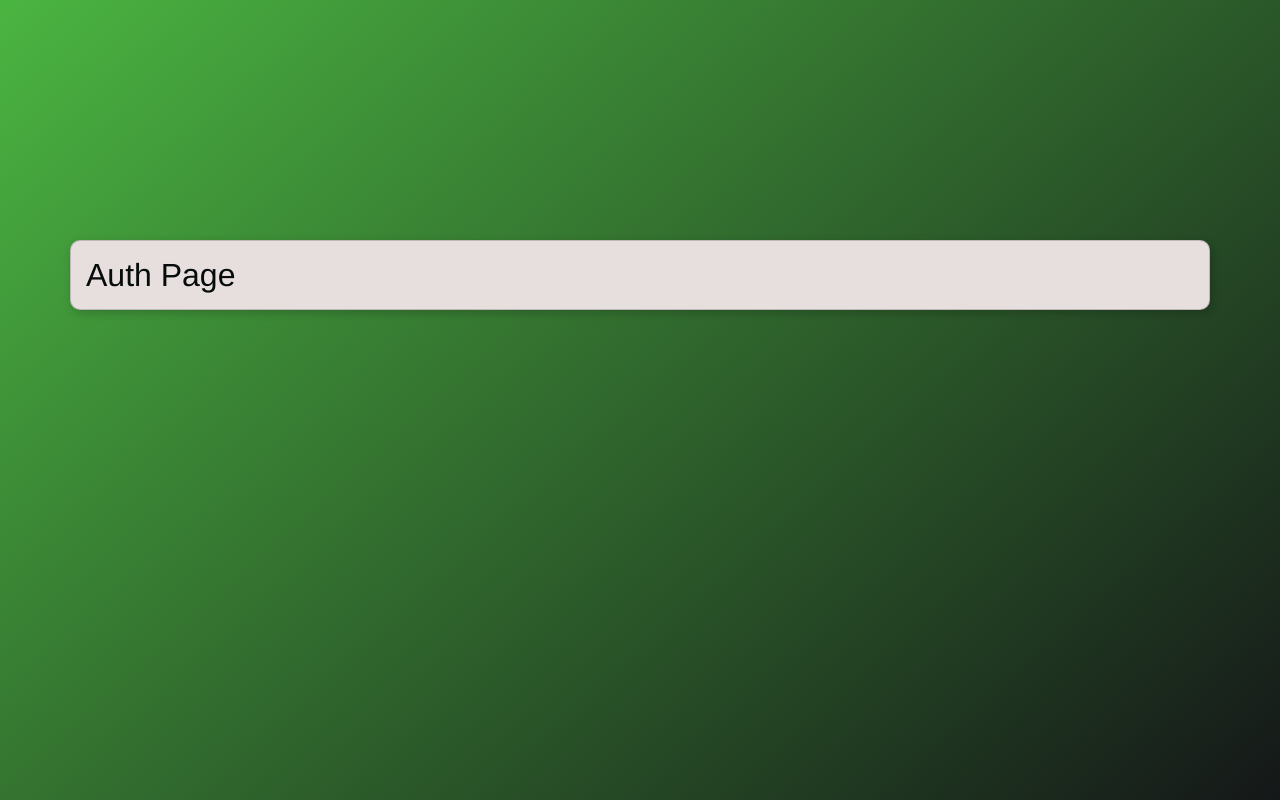
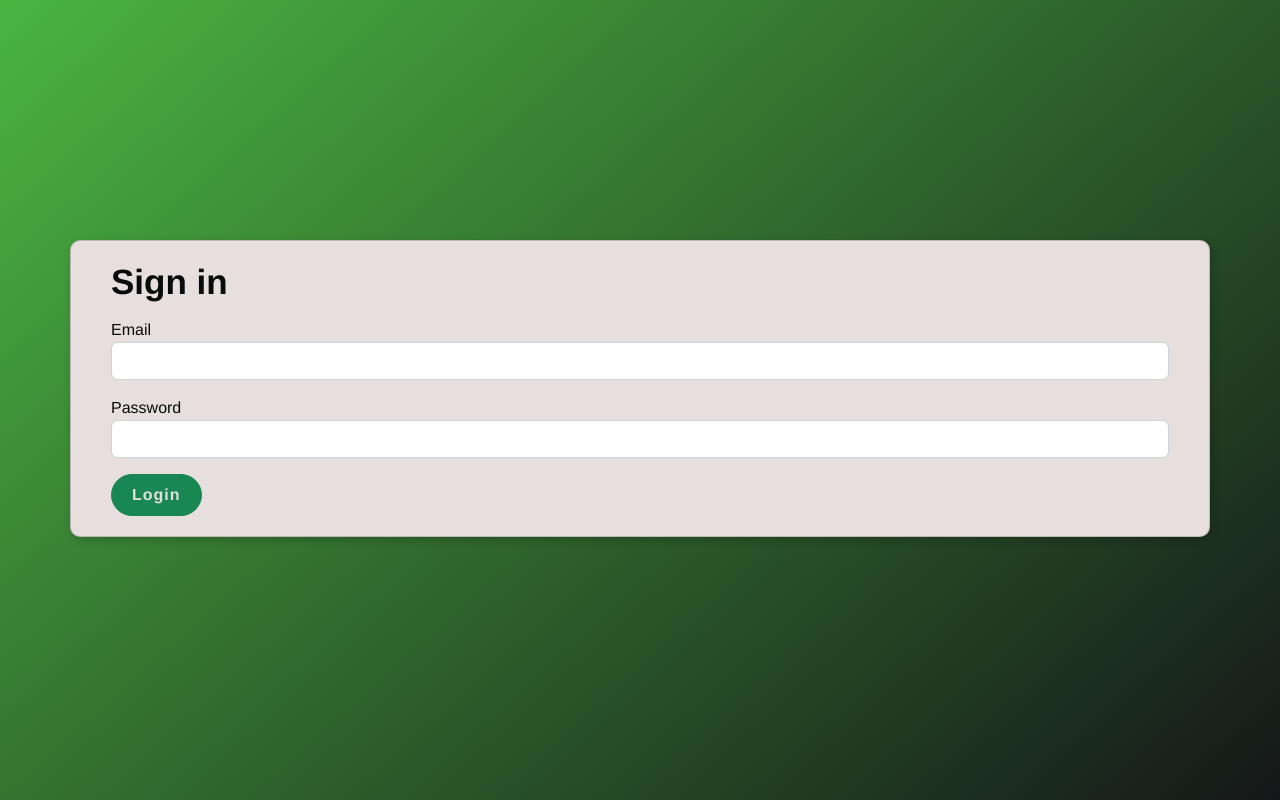
Before and after one commit to Balor1989/bank-processing-app, a Vue app: page /auth in a window 1280 px wide. Built offline with nearby package versions, Linux system fonts and the light colour scheme.

Commit message:
adds sign in styles

```diff
--- a/src/App.vue
+++ b/src/App.vue
@@ -1,6 +1,6 @@
 <template>
   <div class="container">
-    <component :is="`${layout}-layout`" />
+    <component :is="`${layout}-layout`" v-if="layout" />
   </div>
 </template>
 
@@ -24,12 +24,16 @@ export default {
 <style>
 @import "~bootstrap/dist/css/bootstrap.css";
 
+.bold {
+  font-weight: 700;
+}
+
 .container {
   padding: 40px 0;
 }
 
 .card {
-  /* overflow: hidden; */
+  overflow: hidden;
   padding: 15px;
   border-radius: 10px;
   box-shadow: 2px 3px 10px rgba(0, 0, 0, 0.2);
@@ -40,4 +44,19 @@ export default {
   flex-direction: column;
   align-items: center;
 }
+.btn {
+  color: rgb(231, 222, 222);
+  position: relative;
+  place-content: center;
+  place-items: center;
+  width: fit-content;
+  border-radius: 99px;
+  letter-spacing: 1px;
+  text-decoration: none;
+  margin-right: 10px;
+  padding: 8px 20px;
+  font-weight: 700;
+  outline: none;
+  transition: all 300ms ease;
+}
 </style>
--- a/src/components/TheNavbar/TheNavbar.vue
+++ b/src/components/TheNavbar/TheNavbar.vue
@@ -5,14 +5,16 @@
         <a class="navbar-brand" href="#">
           <img src="@/assets/logo.png" alt="" width="28" height="28" />
         </a>
-        <h3 class="title">VueBank</h3>
+        <h3 class="bold">VueBank</h3>
       </div>
 
       <ul class="d-flex">
-        <li><router-link to="/">Home</router-link></li>
-        <li><router-link to="/operations">Operations</router-link></li>
-        <li><a href="#">Messages</a></li>
-        <li><a href="#">Sign out</a></li>
+        <li class="bold"><router-link to="/">Home</router-link></li>
+        <li class="bold">
+          <router-link to="/operations">Operations</router-link>
+        </li>
+        <li class="bold"><a href="#">Messages</a></li>
+        <li class="bold"><a href="#">Sign out</a></li>
       </ul>
     </nav>
   </header>
@@ -27,10 +29,6 @@ li:not(:last-child) {
   margin-right: 10px;
 }
 
-.title,
-li {
-  font-weight: 700;
-}
 .card {
   margin-bottom: 25px;
 }
--- a/src/layout/AuthLayout/AuthLayout.vue
+++ b/src/layout/AuthLayout/AuthLayout.vue
@@ -1,8 +1,19 @@
 <template>
   <div class="container">
-    <div class="card">
-      <h2>Auth Page</h2>
-    </div>
+    <form class="card" @submit.prevent>
+      <h1 class="title bold">Sign in</h1>
+      <div class="mb-3">
+        <label for="email">Email</label>
+        <input type="text" id="email" class="form-control" />
+      </div>
+
+      <div class="mb-3">
+        <label for="password">Password</label>
+        <input type="text" id="password" class="form-control" />
+      </div>
+
+      <button class="btn btn-success" type="submit">Login</button>
+    </form>
   </div>
 </template>
 
@@ -14,4 +25,11 @@ export default {};
 .container {
   padding-top: 200px;
 }
+.card {
+  padding: 20px 40px;
+}
+.title {
+  font-size: 35px;
+  margin-bottom: 15px;
+}
 </style>
```
